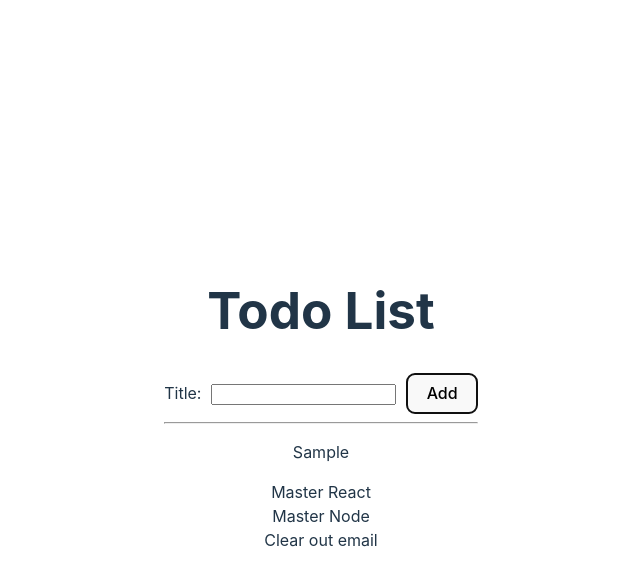
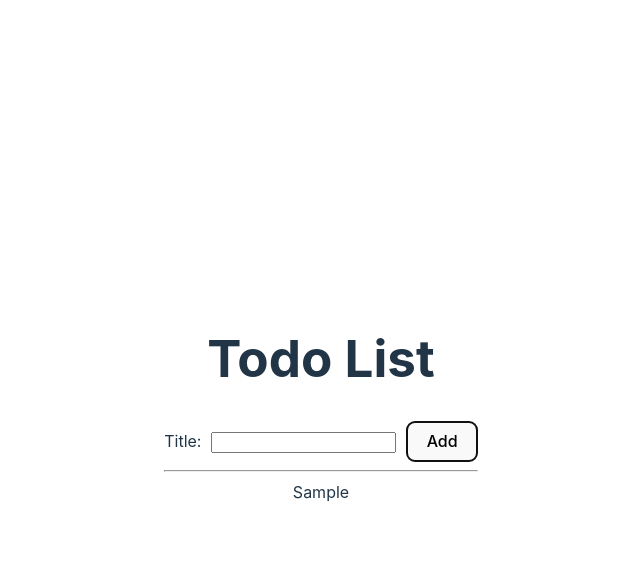
Before and after one commit to joroctd/react-todo, a React (Vite) app: page / in a window 1280 px wide. Both pictures are taken after typing "Sample" into the empty fields and a click on the button "Add". Shown: the top 586 px of the page, without its empty margins (319-959 px from the left). Built offline with nearby package versions, Linux system fonts and the light colour scheme.

Commit message:
adds app-level state, controls add todo form input, and handlers

```diff
--- a/src/AddTodoForm.jsx
+++ b/src/AddTodoForm.jsx
@@ -1,16 +1,23 @@
+import { useState } from 'react';
+
 function AddTodoForm({ onAddTodo }) {
+  const [todoTitle, setTodoTitle] = useState('');
+
+  const handleTitleChange = event => {
+    const newTodoTitle = event.target.value;
+    setTodoTitle(newTodoTitle);
+  };
+
   const handleAddTodo = event => {
     event.preventDefault();
-    const todoTitle = event.target.querySelector('input[name="title"]').value;
-    // console.log(todoTitle);
     onAddTodo(todoTitle);
-    event.target.reset();
+    setTodoTitle('');
   };
 
   return (
     <form className='add-todo-form' onSubmit={handleAddTodo}>
       <label htmlFor='todo-title'>Title: </label>
-      <input id='todo-title' name='title' />
+      <input id='todo-title' name='title' value={todoTitle} onChange={handleTitleChange} />
       <button>Add</button>
     </form>
   );
--- a/src/App.jsx
+++ b/src/App.jsx
@@ -4,15 +4,24 @@ import TodoList from './TodoList.jsx';
 import AddTodoForm from './AddTodoForm.jsx';
 
 function App() {
-  const [newTodo, setNewTodo] = useState('');
+  const [todoList, setTodoList] = useState([]);
+
+  const addTodo = newTodo => {
+    let id;
+    try {
+      id = crypto.randomUUID();
+    } catch (e) {
+      id = Date.now();
+    }
+    setTodoList([...todoList, { title: newTodo, id }]);
+  };
 
   return (
     <>
       <h1>Todo List</h1>
-      <AddTodoForm onAddTodo={setNewTodo} />
+      <AddTodoForm onAddTodo={addTodo} />
       <hr />
-      <p>{newTodo}</p>
-      <TodoList />
+      <TodoList todoList={todoList} />
     </>
   )
 }
--- a/src/TodoList.jsx
+++ b/src/TodoList.jsx
@@ -1,17 +1,10 @@
 import TodoListItem from './TodoListItem.jsx';
 
-const todoList = [];
-[
-  'Master React',
-  'Master Node',
-  'Clear out email'
-].forEach((title, id) => { todoList.push({id, title}) });
-
-function TodoList() {
+function TodoList({ todoList }) {
     return (
       <ul className='todo-list'>
         {
-          todoList.map(props => <TodoListItem {...props} />)
+          todoList.map(({id, title}) => <TodoListItem key={id} title={title} />)
         }
       </ul>
   );
--- a/src/TodoListItem.jsx
+++ b/src/TodoListItem.jsx
@@ -1,10 +1,8 @@
-function TodoListItem ({title, id}) {
+function TodoListItem ({title}) {
     return (
-    <li
-        key={id}
-    >
-        {title}
-    </li>
+        <li>
+            {title}
+        </li>
     );
 }
 
```
